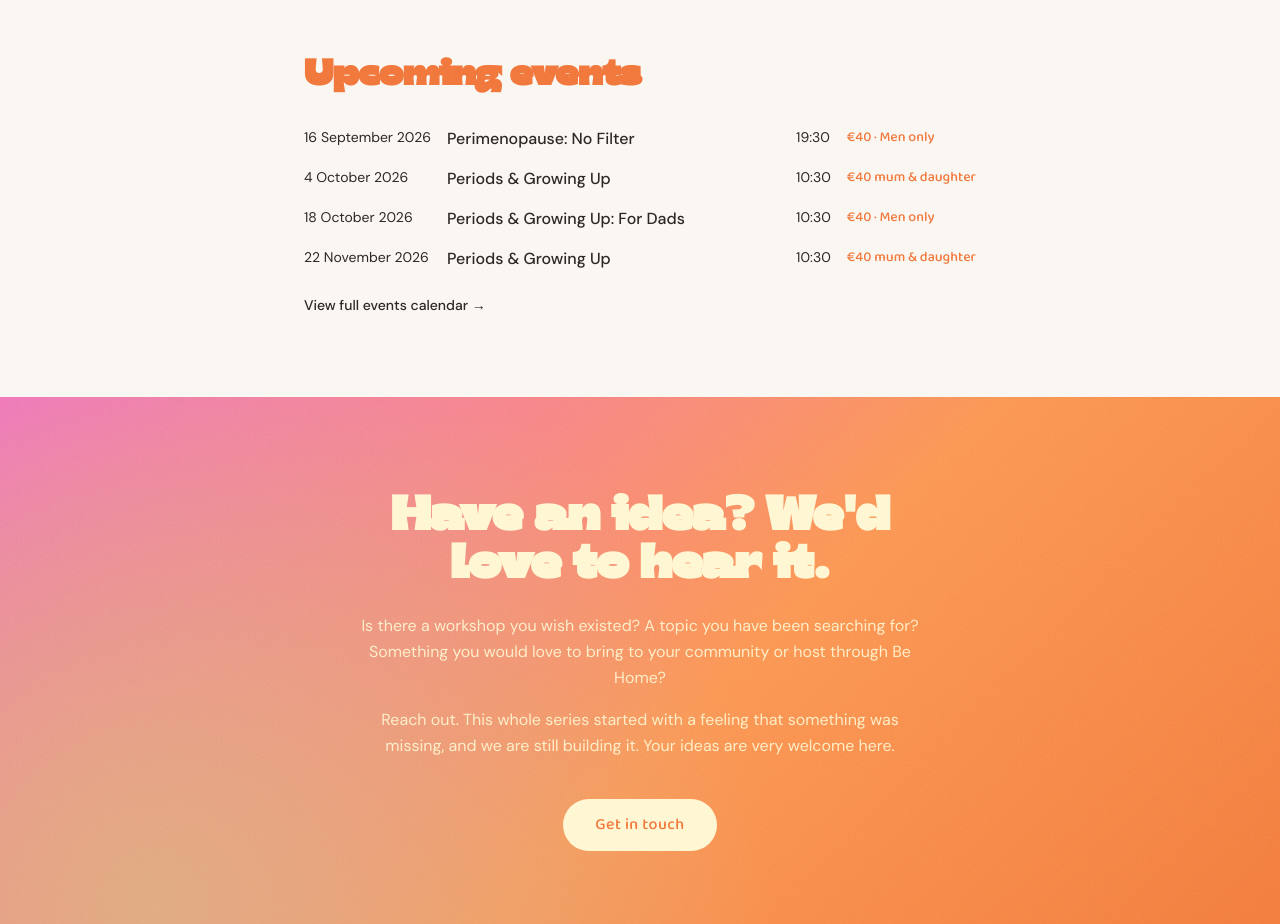
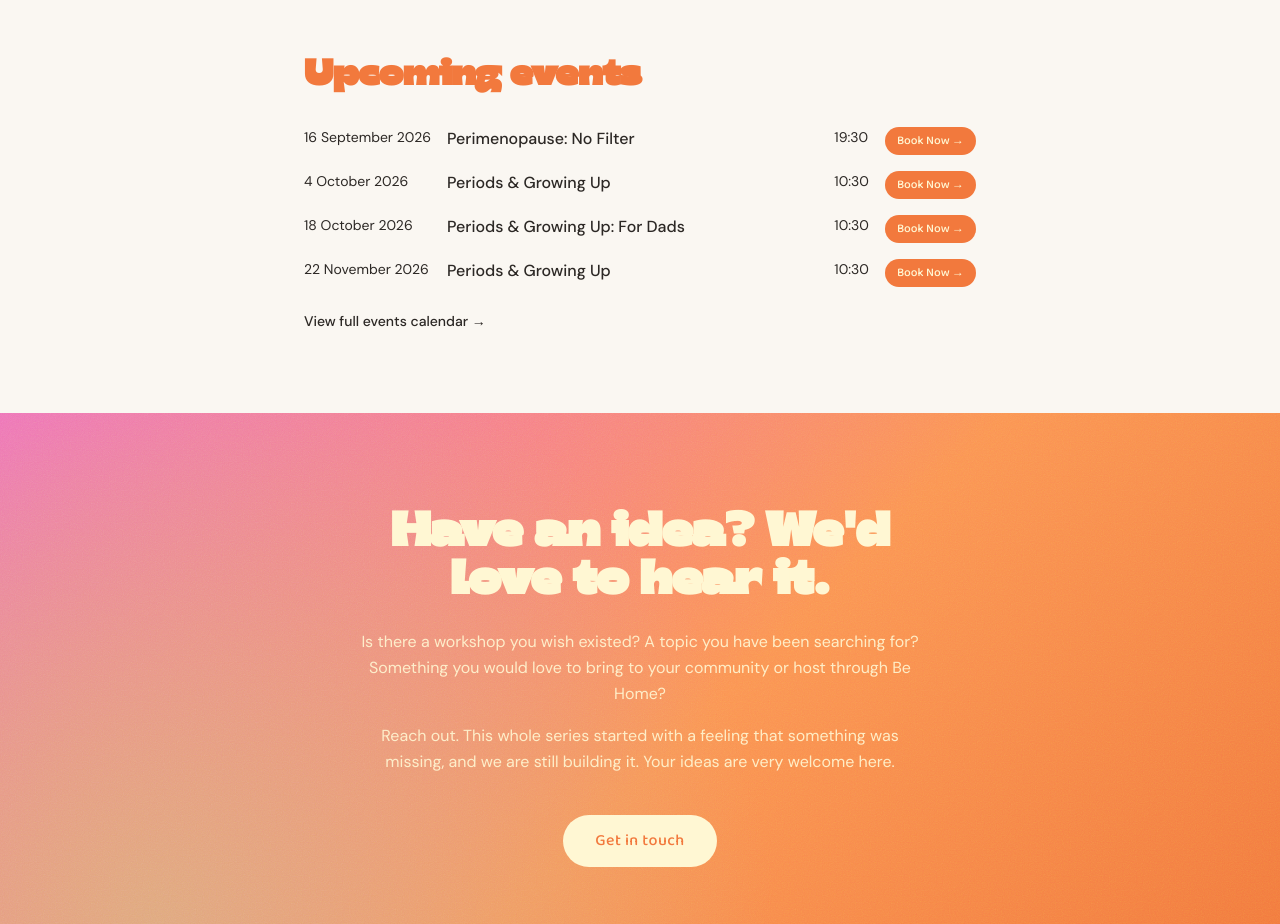
Before and after one commit to lisabarksfield/be-home, a Next.js app: page /the-girls-club in a window 1280 px wide. Shown: the part 1800-2724 px from the top of the page. Built offline with nearby package versions, Linux system fonts and the light colour scheme.

Commit message:
Add Calendly booking link to Girls Club workshops

```diff
--- a/app/(public)/the-girls-club/page.tsx
+++ b/app/(public)/the-girls-club/page.tsx
@@ -163,12 +163,24 @@ export default function TheGirlsClubPage() {
                     <p className="text-sm whitespace-nowrap" style={{ color: "var(--color-stone-deep)" }}>
                       {e.time}
                     </p>
+                    {"bookingUrl" in e && e.bookingUrl ? (
+                      <a
+                        href={e.bookingUrl}
+                        target="_blank"
+                        rel="noopener noreferrer"
+                        className={`${rounded.className} text-xs font-medium whitespace-nowrap px-3 py-1.5 rounded-full text-center hover:opacity-90 transition-opacity`}
+                        style={{ backgroundColor: GC.orangeDeep, color: GC.cream }}
+                      >
+                        {"bookingLabel" in e && e.bookingLabel ? e.bookingLabel : "Book now →"}
+                      </a>
+                    ) : (
                       <p
                         className={`${rounded.className} text-sm font-medium whitespace-nowrap`}
                         style={{ color: GC.orangeDeep }}
                       >
                         {e.price}
                       </p>
+                    )}
                   </Fragment>
                 ))}
               </div>
@@ -180,15 +192,27 @@ export default function TheGirlsClubPage() {
                     <p className="text-base font-medium" style={{ color: "var(--color-charcoal)" }}>
                       {e.title}
                     </p>
-                    <p className="text-sm" style={{ color: "var(--color-stone-deep)" }}>
+                    <p className="text-sm mb-2" style={{ color: "var(--color-stone-deep)" }}>
                       {e.date} · {e.time}
                     </p>
+                    {"bookingUrl" in e && e.bookingUrl ? (
+                      <a
+                        href={e.bookingUrl}
+                        target="_blank"
+                        rel="noopener noreferrer"
+                        className={`${rounded.className} inline-block text-xs font-medium px-3 py-1.5 rounded-full hover:opacity-90 transition-opacity`}
+                        style={{ backgroundColor: GC.orangeDeep, color: GC.cream }}
+                      >
+                        {"bookingLabel" in e && e.bookingLabel ? e.bookingLabel : "Book now →"}
+                      </a>
+                    ) : (
                       <p
                         className={`${rounded.className} text-sm font-medium`}
                         style={{ color: GC.orangeDeep }}
                       >
                         {e.price}
                       </p>
+                    )}
                   </div>
                 ))}
               </div>
--- a/lib/content.ts
+++ b/lib/content.ts
@@ -656,6 +656,8 @@ export const content = {
         type: "Workshop",
         whatsappUrl: "https://wa.me/447736709009?text=I+would+like+to+book+a+spot+at+Perimenopause%3A+No+Filter+on+Wednesday+16+September",
         series: "girlsClub",
+        bookingUrl: "https://calendly.com/hello-behomecascais",
+        bookingLabel: "Book Now →",
       },
       {
         id: "22",
@@ -707,6 +709,8 @@ export const content = {
         type: "Workshop",
         whatsappUrl: "https://wa.me/447736709009?text=I+would+like+to+book+a+spot+at+Periods+%26+Growing+Up+on+Sunday+4+October",
         series: "girlsClub",
+        bookingUrl: "https://calendly.com/hello-behomecascais",
+        bookingLabel: "Book Now →",
       },
       {
         id: "23",
@@ -734,6 +738,8 @@ export const content = {
         type: "Workshop",
         whatsappUrl: "https://wa.me/447736709009?text=I+would+like+to+book+a+spot+at+Periods+%26+Growing+Up%3A+For+Dads+on+Sunday+18+October",
         series: "girlsClub",
+        bookingUrl: "https://calendly.com/hello-behomecascais",
+        bookingLabel: "Book Now →",
       },
       {
         id: "24",
@@ -761,6 +767,8 @@ export const content = {
         type: "Workshop",
         whatsappUrl: "https://wa.me/447736709009?text=I+would+like+to+book+a+spot+at+Periods+%26+Growing+Up+on+Sunday+22+November",
         series: "girlsClub",
+        bookingUrl: "https://calendly.com/hello-behomecascais",
+        bookingLabel: "Book Now →",
       },
       {
         id: "20",
```
Lines whose indentation alone changed are shown as unchanged.
